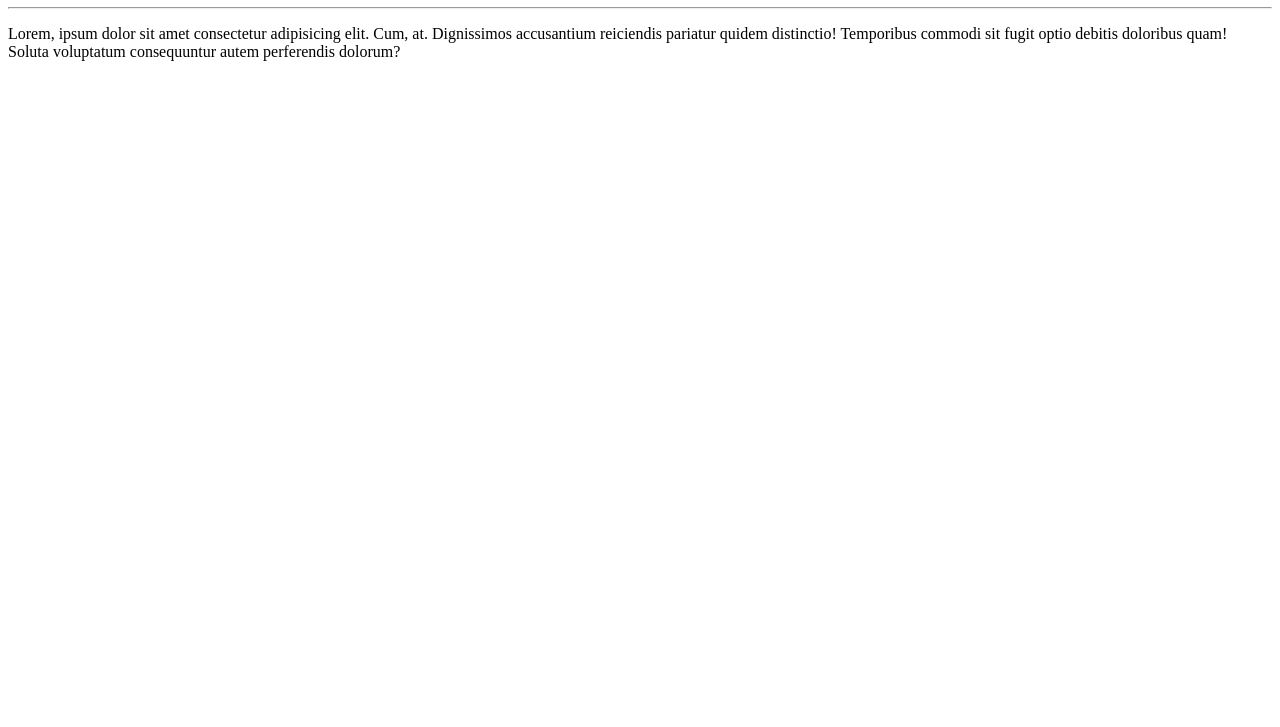
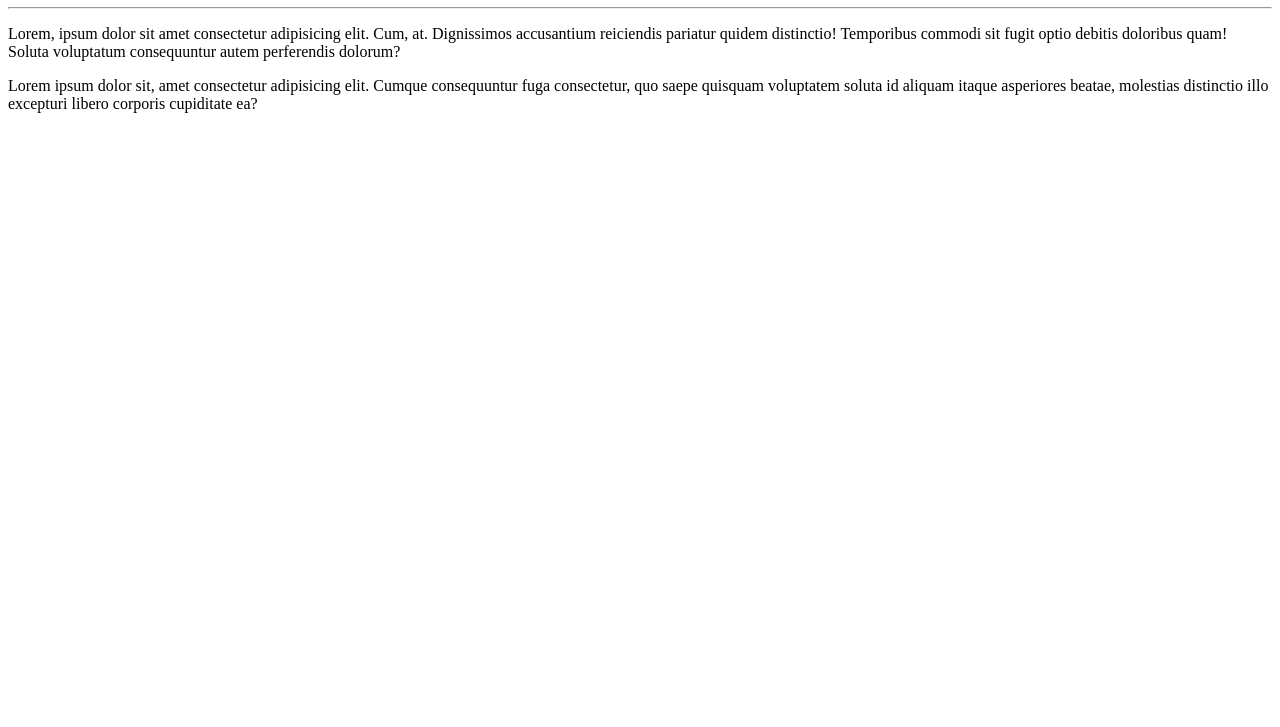
Before and after one commit to ericlespiana/Ola-Mundo, a plain HTML site: page site-exemplo/index.html in a window 1280 px wide. Shown: the part 73-800 px from the top of the page. Drawn offline with Linux system fonts and the light colour scheme.

Commit message:
adicionei um parágrafo

```diff
--- a/site-exemplo/index.html
+++ b/site-exemplo/index.html
@@ -9,5 +9,6 @@
     <h1>Olá, mundo!</h1>
     <hr>
     <p>Lorem, ipsum dolor sit amet consectetur adipisicing elit. Cum, at. Dignissimos accusantium reiciendis pariatur quidem distinctio! Temporibus commodi sit fugit optio debitis doloribus quam! Soluta voluptatum consequuntur autem perferendis dolorum?</p>
+    <p>Lorem ipsum dolor sit, amet consectetur adipisicing elit. Cumque consequuntur fuga consectetur, quo saepe quisquam voluptatem soluta id aliquam itaque asperiores beatae, molestias distinctio illo excepturi libero corporis cupiditate ea?</p>
 </body>
 </html>
```
